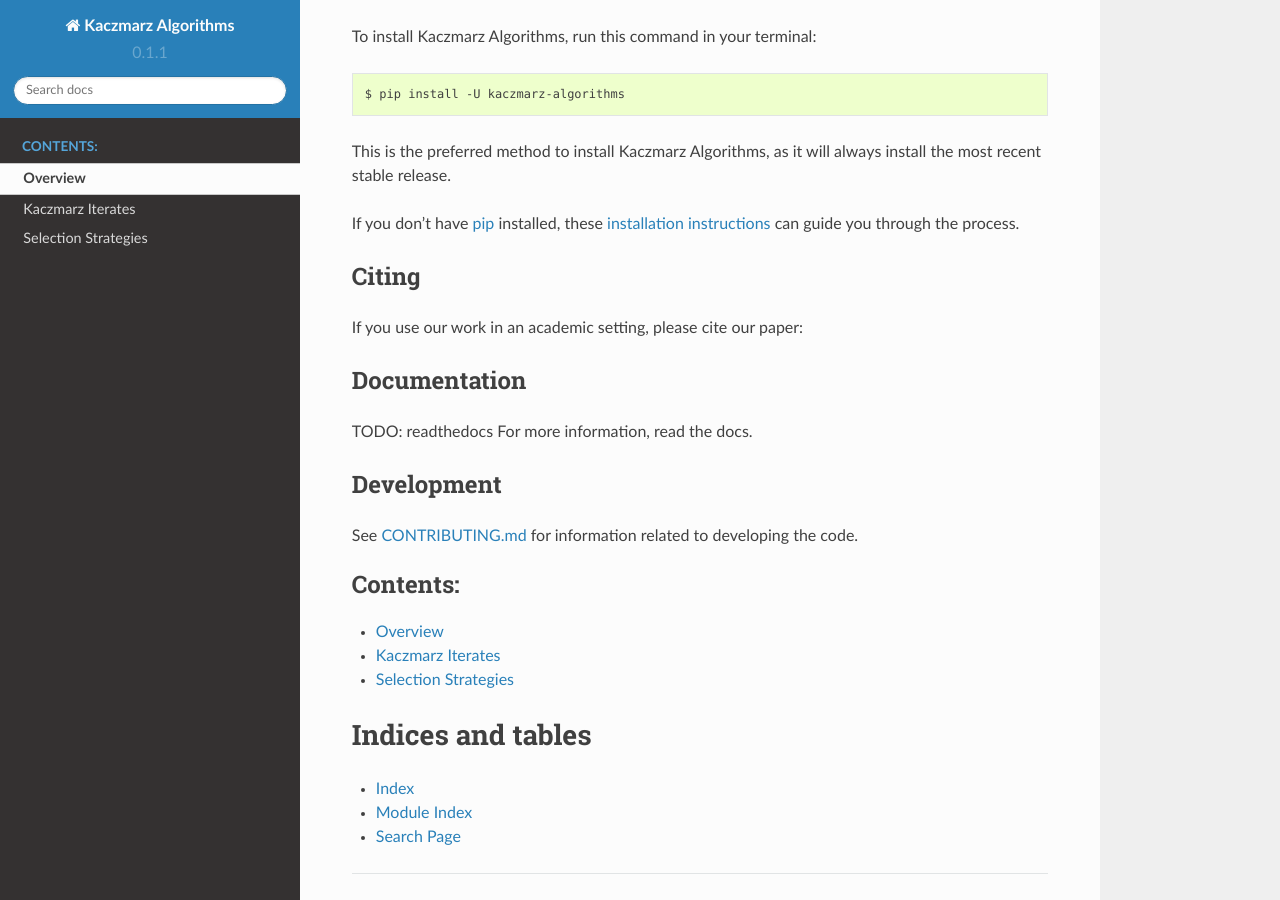
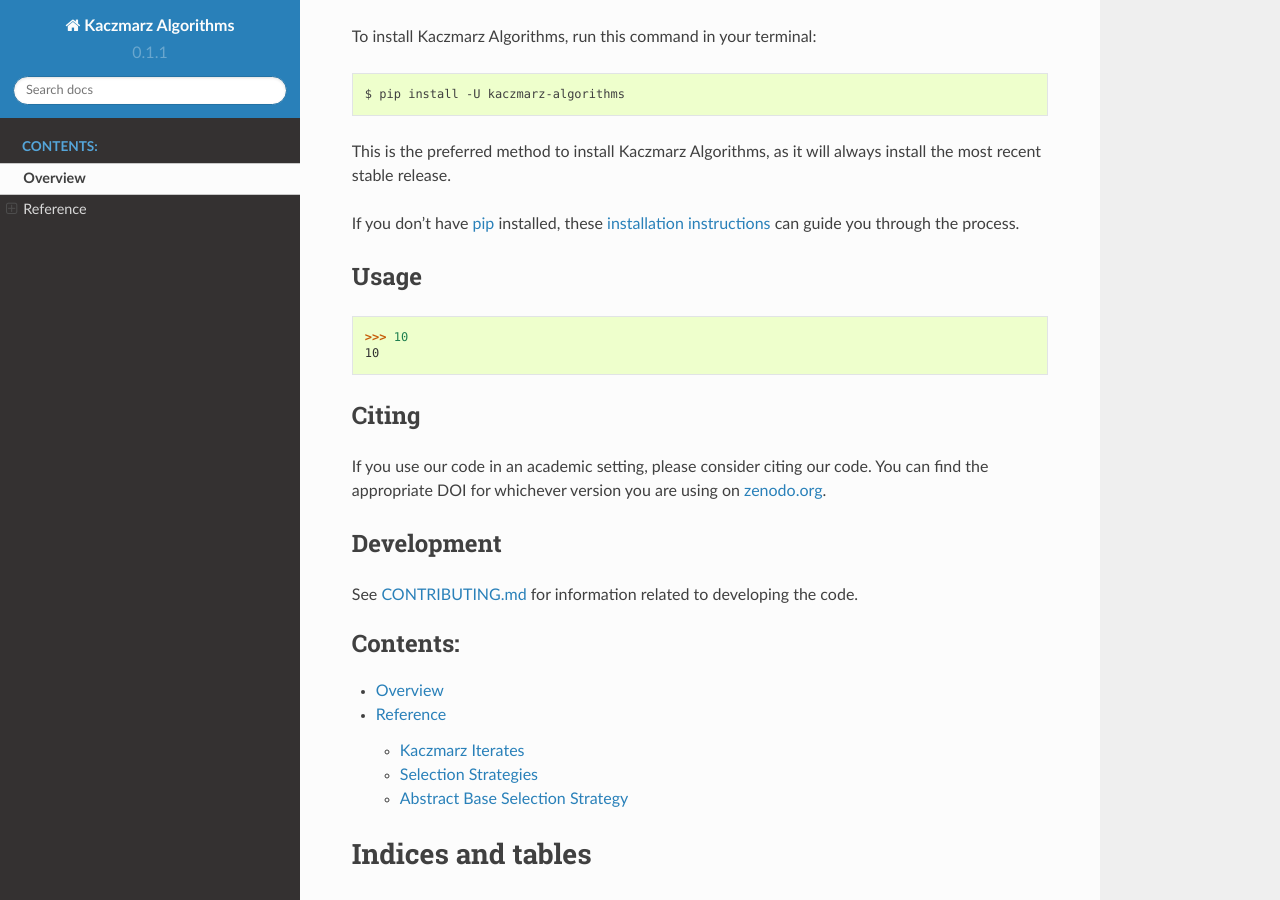
Before and after one commit to jdmoorman/kaczmarz-algorithms, a Sphinx documentation site: the page built from docs/index.rst, in a window 1280 px wide and 900 px high, scrolled down 453 px. Built offline with Sphinx 7.4.7 and the Read the Docs theme 2.0.0, drawn with Linux system fonts in a browser that asks for light colours.

Commit message:
Reorganize docs.

````diff
--- a/README.md
+++ b/README.md
@@ -24,14 +24,17 @@ This is the preferred method to install Kaczmarz Algorithms, as it will always i
 If you don't have [pip](https://pip.pypa.io) installed, these [installation instructions](http://docs.python-guide.org/en/latest/starting/installation/) can guide
 you through the process.
 
+## Usage
+
+```python
+>>> 10
+10
+
+```
+
 
 ## Citing
-If you use our work in an academic setting, please cite our paper:
-
-
-## Documentation
-TODO: readthedocs
-For more information, read the docs.
+If you use our code in an academic setting, please consider citing our code. You can find the appropriate DOI for whichever version you are using on [zenodo.org](https://zenodo.org/badge/latestdoi/255942132).
 
 
 ## Development
--- a/docs/index.rst
+++ b/docs/index.rst
@@ -4,12 +4,11 @@ Welcome to Kaczmarz Algorithms's documentation!
 .. mdinclude:: ../README.md
 
 .. toctree::
-   :maxdepth: 1
+   :maxdepth: 2
    :caption: Contents:
 
    Overview <self>
-   iterates
-   selection
+   reference/index
 
 Indices and tables
 ==================
--- /dev/null
+++ b/docs/reference/abc.rst
@@ -0,0 +1,6 @@
+================================
+Abstract Base Selection Strategy
+================================
+
+.. automodule:: kaczmarz.abc
+   :members:
````
Also changed, not shown: docs/reference/index.rst (added, +11 -0 lines), docs/reference/iterates.rst (renamed from docs/iterates.rst), docs/reference/selection.rst (renamed from docs/selection.rst), 4 other files.
